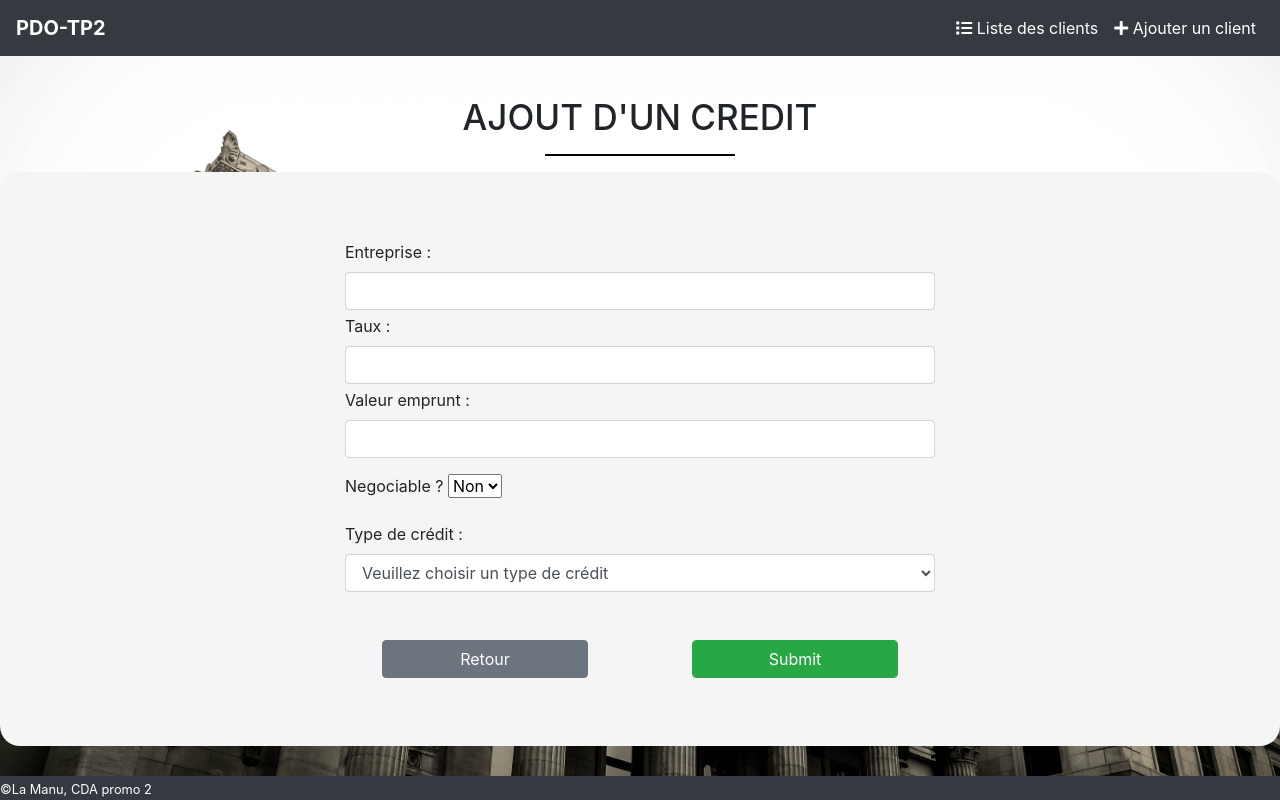
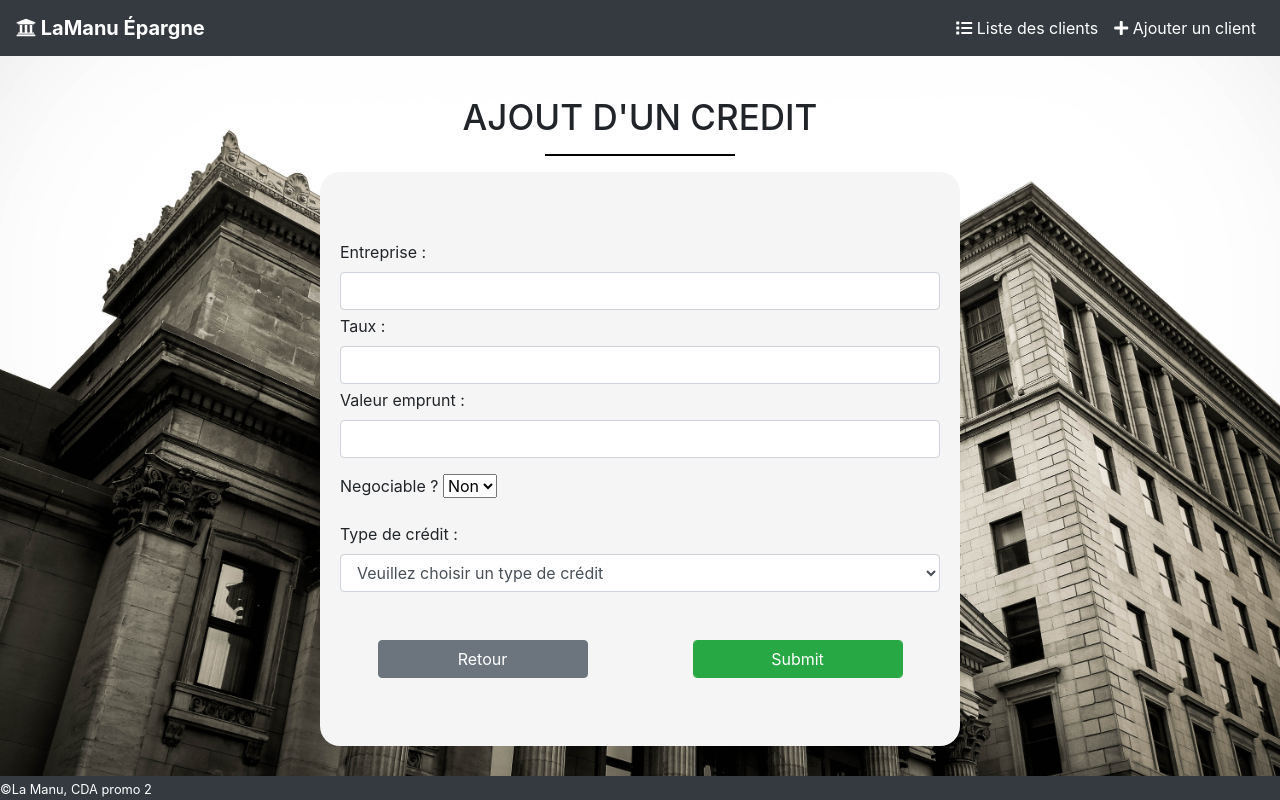
Before and after one commit to CDA-Promo2/CDA-PDO-TP2, a CodeIgniter app: page /database/index.php/credits/create/1 in a window 1280 px wide. Run offline with CodeIgniter, Linux system fonts and the light colour scheme; data that the repository does not hold is empty; some libraries are stand-ins or nearby versions.

Commit message:
dernière modif?

```diff
--- a/application/views/client/edit.php
+++ b/application/views/client/edit.php
@@ -1,7 +1,7 @@
 <h1 class="text-center"><?= $title ?></h1>
 <hr>
 <div class="row justify-content-center">
-    <form action="<?= site_url('edit/' . $client->id) ?>" method="post" class="col-md-12 col-lg-8 mt-5">
+    <form action="<?= site_url('edit/' . $client->id) ?>" method="post" class="col-md-12 form col-lg-8 mt-5">
         <div class="form-group my-1">
             <label for="lastname">Nom</label> <?= form_error('lastname') ?>
             <input type="text" id="lastname" name="lastname" class="form-control" value="<?= $client->lastname ?? '' ?>">
--- a/application/views/client/index.php
+++ b/application/views/client/index.php
@@ -1,9 +1,9 @@
 <div class="row justify-content-around bigLink_container">
     <section class="bigLink p-5 text-center">
         <h2 class="text-center mb-5">Statisiques</h2>
-        <h3 class="my-1"><b><?= $totalClient ?></b> clients enregistrés</h3>
-        <h3 class="my-1"><b><?= $totalCredit ?></b> crédits contractés</h3>
-        <h3 class="my-1"><b><?= $sumCredit ?>€</b> de crédit enregistrés</h3>
+        <h3 class="my-1 lead"><b><?= $totalClient ?></b> clients enregistrés</h3>
+        <h3 class="my-1 lead"><b><?= $totalCredit ?></b> crédits contractés</h3>
+        <h3 class="my-1 lead"><b><?= $sumCredit ?>€</b> de crédit enregistrés</h3>
     </section>
     <section class="bigLink p-5">
         <h2 class="text-center">Gestion des clients</h2>
--- a/application/views/common/header.php
+++ b/application/views/common/header.php
@@ -13,7 +13,7 @@
         <div class="container-fluid">
             <header class="fixed-top">
                 <nav class="navbar navbar-expand-lg navbar-dark bg-dark">
-                    <a class="navbar-brand" href="<?=site_url()?>"><b>PDO-TP2</b></a>
+                    <a class="navbar-brand" href="<?=site_url()?>"><b><i class="fas fa-university"></i> LaManu Épargne</b></a>
                     <button class="navbar-toggler" type="button" data-toggle="collapse" data-target="#navbarSupportedContent" aria-controls="navbarSupportedContent" aria-expanded="false" aria-label="Toggle navigation">
                         <span class="navbar-toggler-icon"></span>
                     </button>
--- a/application/views/credit/create.php
+++ b/application/views/credit/create.php
@@ -1,7 +1,7 @@
 <h1 class="text-center"><?= $title ?></h1>
 <hr>
-<div class="row form justify-content-center">
-    <div class="col-md-12 col-lg-6">
+<div class="row justify-content-center">
+    <div class="form col-md-6 col-lg-6">
         <?= form_open() ?>
         <h2 class="text-center mt-3 mb-5"><?= $client->lastname ?> <?= $client->firstname ?></h2>
         <div class="form-group my-1">
```
